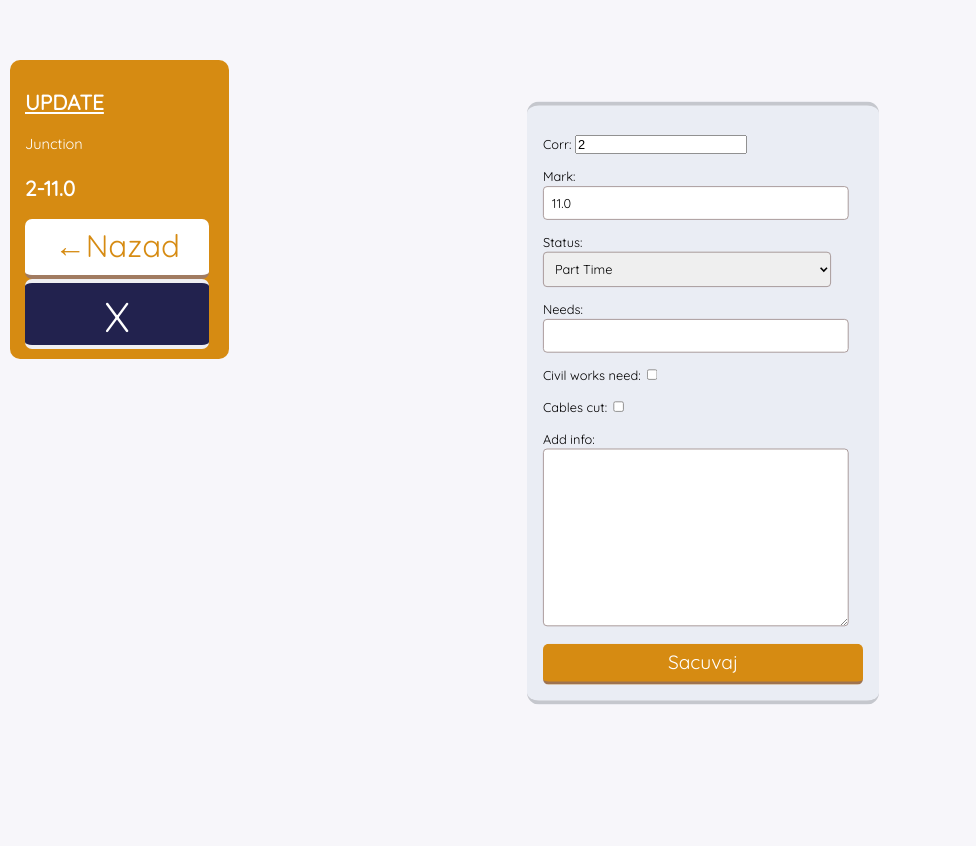
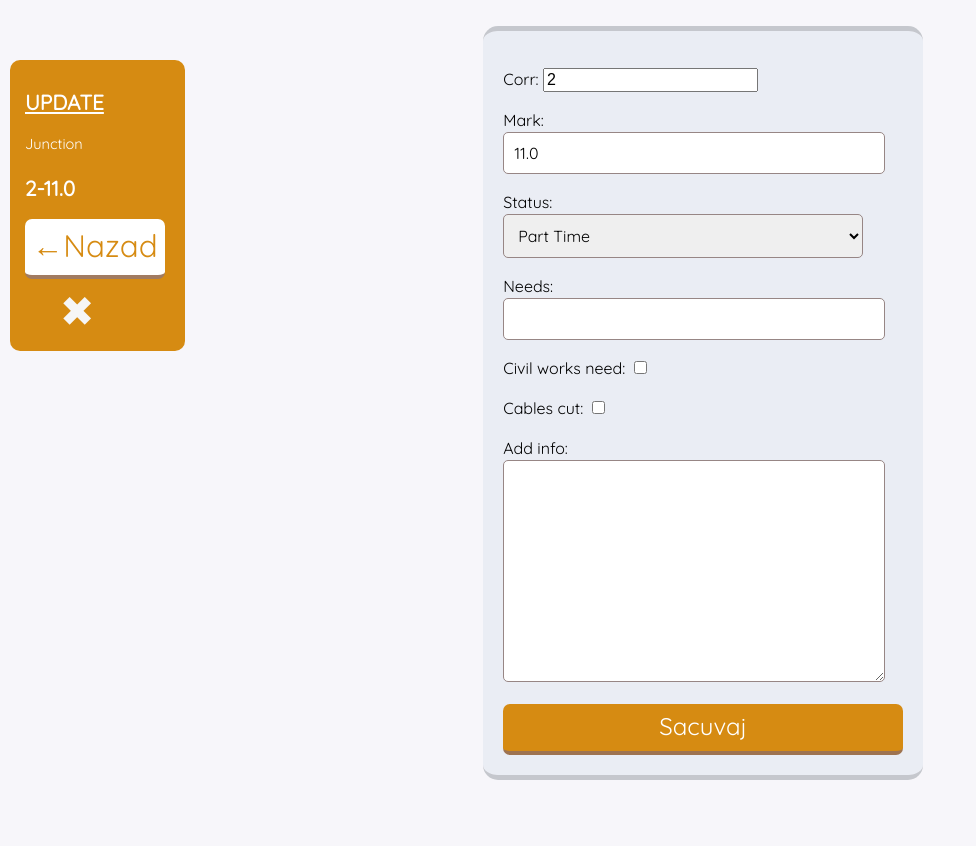
Before and after one commit to marcopanic/junc-test, a Django app: page /junc/update/1/ in a window 1280 px wide. Shown: the part 60-906 px from the top of the page, without its empty margins (0-976 px from the left). Run offline with Django 3.2, Linux system fonts and the light colour scheme; data comes from the database, SQL or seed files in the repository; both versions use the stored data as it was after the commit.

Commit message:
style gotov za sada- sledeci su juzeri i role

```diff
--- a/junctions/junc/models.py
+++ b/junctions/junc/models.py
@@ -35,8 +35,8 @@
     civil_works_need = models.BooleanField(default=False)
     cables_cut = models.BooleanField(default=False)
     add_info = models.TextField(max_length=110, default='', blank=True)
-    created_at = models.DateTimeField(auto_now=True)
-    updated_at = models.DateTimeField(auto_now=True)
+    created_at = models.DateTimeField(auto_now_add=True, editable=False, null=False, blank=False)
+    updated_at = models.DateTimeField(auto_now=True, editable=False, null=False, blank=False)
     name_updated_at = models.DateTimeField(auto_now=True)
 
     class Meta:
--- a/junctions/junc/templates/junc/junction_all_detail.html
+++ b/junctions/junc/templates/junc/junction_all_detail.html
@@ -16,6 +16,10 @@
             <div class="box">
                 <p>Status</p>
                 <strong>{{junction.status}}</strong>
+            </div>
+            <div class="box">
+                <p>poslednja izmena</p>
+                <p>{{junction.updated_at|date:"d/M/y"}}</p>
             </div>
             <div class="box">
                 <p>Potrebno</p>
--- a/junctions/junc/templates/junc/junction_detail.html
+++ b/junctions/junc/templates/junc/junction_detail.html
@@ -16,6 +16,8 @@
             <p>Status : <strong>{{junction.status}}</strong></p>
             <p>Potrebni gradj. radovi: <strong>{{junction.civil_works_need}}</strong></p>
             <p>Dodatni Info : <strong>{{junction.add_info}}</strong></p>
+            <p>kreirano: <b>{{junction.created_at|date:"d/M/y - H:i"}}</b></p>
+            <p>poslednja izmena: <b> {{junction.updated_at|date:"d/M/y - H:i"}} </b></p>
 
             <a href="{% url 'junc:all' %}">
                 <button type="button" class="button1">&#8592;Nazad</button>
--- a/junctions/junc/templates/junc/junction_update.html
+++ b/junctions/junc/templates/junc/junction_update.html
@@ -28,8 +28,8 @@
             <a href="{% url 'junc:all' %}">
                 <button type="button" class="button2">&#8592;Nazad</button>
             </a>
-            <a href="{% url 'junc:all' %}">
-                <button type="button" class="button3">X</button>
+            <a id="bt3" href="{% url 'junc:delete' pk=junction.pk %}">
+                <div class="button3">&#x2716;</div>
             </a>
 
         </div>
--- a/junctions/junc/urls.py
+++ b/junctions/junc/urls.py
@@ -9,5 +9,6 @@
     path('<int:pk>/', views.JuncDetail.as_view(), name='detail'),
     path('create/', views.JuncCreate.as_view(), name='create'),
     path('update/<int:pk>/', views.JuncUpdate.as_view(), name='update'),
-    path('alldet', views.JuncAlldet.as_view(), name='alldet')
+    path('alldet', views.JuncAlldet.as_view(), name='alldet'),
+    path('delete/<int:pk>/', views.JuncDelete.as_view(), name='delete')
 ]
--- a/junctions/junc/views.py
+++ b/junctions/junc/views.py
@@ -52,6 +52,7 @@
     model = models.Junction
     fields = ('corr', 'mark','status','needs','civil_works_need','cables_cut','add_info')
     #fields = {'corr':'koridor', 'mark':'oznaka','status':'stanje','needs':'potreba','civil_works_need':'gradj. radovi','cables_cut':'iseceni kablovi','add_info':'dodatni info'}
+
     success_url = reverse_lazy('junc:all')
 
     # class Meta:
@@ -59,3 +60,8 @@
     #     def __init__(self, *args, **kwargs):
     #         super().__init__(*args, **kwargs)
     #         self.fields['add_info'].label = 'Dodatne'
+
+
+class JuncDelete(DeleteView):
+    model = models.Junction
+    success_url = reverse_lazy('junc:all')
--- a/junctions/static/junctions/css/master.css
+++ b/junctions/static/junctions/css/master.css
@@ -66,11 +66,19 @@
     color: rgb(0, 0, 0);
     padding: 5px;
     border-radius: 15px;
-    width: 200px;
-    max-height: 140px;
+    width: 250px;
+    max-height: 180px;
     margin: 0.5em;
     border-bottom: 4px solid rgba(98, 96, 96, 0.27);
 }
+
+.plate a{
+    text-decoration: none;
+    color: rgb(242, 129, 37);
+    font-weight: bold;
+}
+
+
 
 .plate-detail {
     background: #84a1c11a;
@@ -147,7 +155,7 @@
 }
 
 .box-inf #inf:hover{
-    transform: scale(1.2);
+    transform: scale(1.1);
     transition: 0.7s;
 
 }
@@ -163,11 +171,12 @@
 
 .box-edit a{
     text-decoration: none;
+    color: rgb(32, 47, 78);
 }
 
 
 .box-edit #edit:hover{
-    transform: scale(1.2);
+    transform: scale(1.1);
     transition: 0.7s;
 
 }
@@ -217,6 +226,11 @@
 
 }
 
+.button1:hover {
+    transform: scale(1.05);
+    transition: 0.7s;
+}
+
 .button2 a{
     color: white;
     text-decoration: none;
@@ -240,10 +254,7 @@
     border-bottom: 4px solid rgba(154, 113, 86, 0.931);
 
 }
-.button1:hover {
-    transform: scale(1.1);
-    transition: 0.7s;
-}
+
 
 
 .button2:hover {
@@ -251,6 +262,66 @@
     transition: 0.7s;
 }
 
+.button4 {
+    width: 100%;
+
+    color: rgb(122, 113, 113);
+
+    padding-bottom: 10px;
+
+
+
+
+}
+
+.button4 a{
+   text-decoration: none;
+   font-size: 1.5em;
+
+
+}
+.button4 a:hover {
+   color: rgb(120, 201, 191);
+}
+
+
+
+/* .button3 {
+    background: rgb(255, 255, 255);
+    color: rgb(255, 255, 255);
+    padding: 7px;
+    padding-bottom: 10px;
+    border: none;
+    font-family: 'Quicksand', sans-serif;
+    font-size: 1em;
+    width: 100%;
+    max-height: 70px;
+    margin: 0 auto;
+    border-radius: 7px;
+    border-top: 4px solid rgba(255, 255, 255, 0.931);
+    border-bottom: 4px solid rgba(255, 255, 255, 0.931);
+
+} */
+
+
+
+.button3 {
+    border: none;
+    color: #f6f6f6;
+    text-decoration: none;
+    font-size: 2em;
+    max-width: 70px;
+    width: 100%;
+    max-height: 70px;
+    margin: 0 auto;
+    text-decoration: none;
+}
+
+#bt3 {
+    color: #f6f6f6;
+    text-decoration: none;
+
+}
 
 .button3:hover {
     transform: scale(1.1);
@@ -259,27 +330,9 @@
 
 
 
-
-
-.button3 {
-    background: rgb(34, 34, 78);
-    color: rgb(255, 255, 255);
-    padding: 7px;
-    padding-bottom: 10px;
-    border: none;
-    font-family: 'Quicksand', sans-serif;
-    font-size: 2em;
-    width: 100%;
-    max-height: 70px;
-    margin: 0 auto;
-    border-radius: 7px;
-    border-top: 4px solid rgba(255, 255, 255, 0.931);
-    border-bottom: 4px solid rgba(255, 255, 255, 0.931);
-
-}
-
 .container2 a:hover{
-    color: rgb(131, 192, 213);
+    color: black;
+    transform: scale(0.9);
 
 }
 
@@ -409,8 +462,12 @@
         border-top: 5px solid rgba(98, 96, 96, 0.27);
     }
 
+    .plate-detail {
+        transform: scale(0.8);
+    }
+
+    .container3 {
+        transform: scale(0.9);
+    }
+
 }
-
-.plate-detail {
-    scale: 0.8;
-}
```
Also changed, not shown: junctions/junc/templates/junc/junction_confirm_delete.html (added, +25 -0 lines), junctions/junc/templates/junc/junction_list.html (+5 -2 lines), junctions/db.sqlite3, junctions/junc/migrations/0013_alter_junction_created_at.py (added), junctions/junc/templates/junc/junction_delete.html (added).
